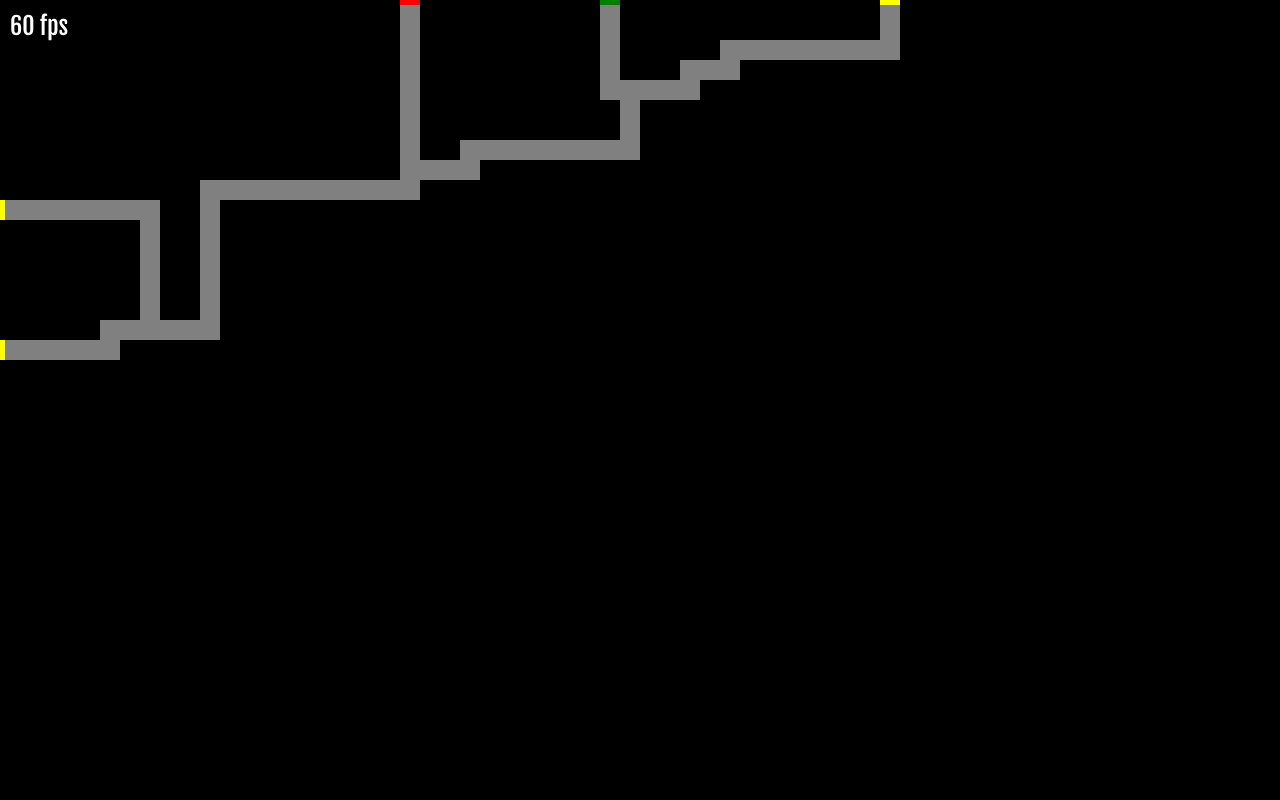
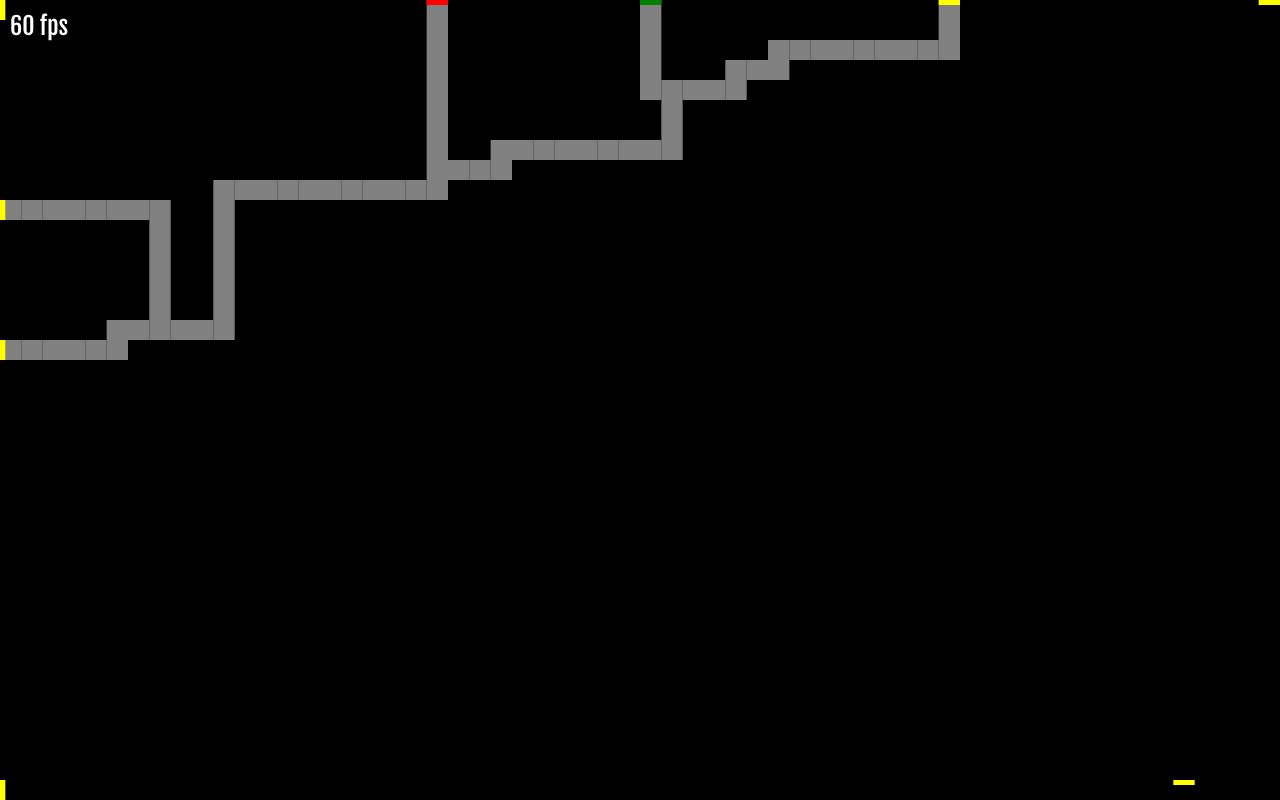
Before and after one commit to ekinhbayar/tower-defense, a plain HTML site: page public/index.html in a window 1280 px wide. Drawn offline with Linux system fonts and the light colour scheme.

Commit message:
Added enemy entity
Implemented map scaling
Added test players

```diff
--- a/public/index.html
+++ b/public/index.html
@@ -13,6 +13,7 @@
         <script src="js/lib/UserInterface/Fps.js"></script>
         <script src="js/lib/UserInterface/Spawn.js"></script>
         <script src="js/lib/UserInterface/Player.js"></script>
+        <script src="js/lib/UserInterface/Enemy.js"></script>
         <script src="js/lib/UserInterface/Path.js"></script>
         <script src="js/lib/UserInterface/Map.js"></script>
         <script src="js/lib/Fps.js"></script>
--- /dev/null
+++ b/public/js/lib/UserInterface/Enemy.js
@@ -0,0 +1,24 @@
+var TowerDefense = TowerDefense || {};
+TowerDefense.UserInterface = TowerDefense.UserInterface || {};
+
+TowerDefense.UserInterface.Enemy = (function() {
+    'use strict';
+
+    function Enemy(x, y) {
+        this.x = x;
+        this.y = y;
+    }
+
+    Enemy.prototype.update = function(x, y) {
+        this.x += x;
+        this.y += y;
+    };
+
+    Enemy.prototype.draw = function(scale, canvasContext) {
+        canvasContext.fillStyle = '#ff3300';
+
+        canvasContext.fillRect(this.x, this.y, 5, 5);
+    };
+
+    return Enemy;
+}());
--- a/public/js/lib/UserInterface/Fps.js
+++ b/public/js/lib/UserInterface/Fps.js
@@ -8,7 +8,7 @@ TowerDefense.UserInterface.Fps = (function() {
         this.fpsCounter = fpsCounter;
     }
 
-    Fps.prototype.draw = function(canvasContext) {
+    Fps.prototype.draw = function(scale, canvasContext) {
         canvasContext.font      = '24px Interface';
         canvasContext.fillStyle = 'white';
 
--- a/public/js/lib/UserInterface/Map.js
+++ b/public/js/lib/UserInterface/Map.js
@@ -18,14 +18,18 @@ TowerDefense.UserInterface.Map = (function(exports) {
         map.players.forEach((player) => {
             this.players.push(new exports.TowerDefense.UserInterface.Player(map.player, player));
         });
+
+        this.enemy = new exports.TowerDefense.UserInterface.Enemy(map.spawn.x + 10, map.spawn.y - 5);
     }
 
-    Map.prototype.draw = function(canvasContext, canvas) {
+    Map.prototype.draw = function(scale, canvasContext, canvas) {
         this.drawBackground(canvasContext, canvas);
-        this.drawPath(canvasContext);
-        this.drawPlayers(canvasContext, canvas);
+        this.drawPath(scale, canvasContext);
+        this.drawPlayers(scale, canvasContext, canvas);
 
-        this.spawn.draw(canvasContext, canvas);
+        this.enemy.draw(scale, canvasContext);
+
+        this.spawn.draw(scale, canvasContext, canvas);
     };
 
     Map.prototype.drawBackground = function(canvasContext, canvas) {
@@ -33,15 +37,15 @@ TowerDefense.UserInterface.Map = (function(exports) {
         canvasContext.fillRect(0, 0, canvas.width, canvas.height);
     };
 
-    Map.prototype.drawPath = function(canvasContext) {
+    Map.prototype.drawPath = function(scale, canvasContext) {
         this.paths.forEach((path) => {
-            path.draw(canvasContext);
+            path.draw(scale, canvasContext);
         });
     };
 
-    Map.prototype.drawPlayers = function(canvasContext, canvas) {
+    Map.prototype.drawPlayers = function(scale, canvasContext, canvas) {
         this.players.forEach((player) => {
-            player.draw(canvasContext, canvas);
+            player.draw(scale, canvasContext, canvas);
         });
     };
 
--- a/public/js/lib/UserInterface/Path.js
+++ b/public/js/lib/UserInterface/Path.js
@@ -9,10 +9,10 @@ TowerDefense.UserInterface.Path = (function() {
         this.y = y;
     }
 
-    Path.prototype.draw = function(canvasContext) {
+    Path.prototype.draw = function(scale, canvasContext) {
         canvasContext.fillStyle = 'gray';
 
-        canvasContext.fillRect(this.x, this.y, 20, 20);
+        canvasContext.fillRect(this.x * scale.x, this.y * scale.y, 20 * scale.x, 20 * scale.y);
     };
 
     return Path;
--- a/public/js/lib/UserInterface/Player.js
+++ b/public/js/lib/UserInterface/Player.js
@@ -13,7 +13,7 @@ TowerDefense.UserInterface.Player = (function() {
         this.y    = player.y;
     }
 
-    Player.prototype.draw = function(canvasContext, canvas) {
+    Player.prototype.draw = function(scale, canvasContext, canvas) {
         if (this.id === this.authenticatedPlayer.id) {
             canvasContext.fillStyle = 'green';
         } else {
@@ -21,9 +21,9 @@ TowerDefense.UserInterface.Player = (function() {
         }
 
         if (this.x === 0 || this.x === canvas.width) {
-            canvasContext.fillRect(this.x, this.y, 5, 20);
+            canvasContext.fillRect(this.x * scale.x, this.y * scale.y, 5 * scale.x, 20 * scale.y);
         } else {
-            canvasContext.fillRect(this.x, this.y, 20, 5);
+            canvasContext.fillRect(this.x * scale.x, this.y * scale.y, 20 * scale.x, 5 * scale.y);
         }
     };
 
--- a/public/js/lib/UserInterface/Spawn.js
+++ b/public/js/lib/UserInterface/Spawn.js
@@ -9,13 +9,13 @@ TowerDefense.UserInterface.Spawn = (function() {
         this.y = y;
     }
 
-    Spawn.prototype.draw = function(canvasContext, canvas) {
+    Spawn.prototype.draw = function(scale, canvasContext, canvas) {
         canvasContext.fillStyle = 'red';
 
         if (this.x === 0 || this.x === canvas.width) {
-            canvasContext.fillRect(this.x, this.y, 5, 20);
+            canvasContext.fillRect(this.x * scale.x, this.y * scale.y, 5 * scale.x, 20 * scale.y);
         } else {
-            canvasContext.fillRect(this.x, this.y, 20, 5);
+            canvasContext.fillRect(this.x * scale.x, this.y * scale.y, 20 * scale.x, 5 * scale.y);
         }
     };
 
--- a/public/js/lib/Video/Canvas.js
+++ b/public/js/lib/Video/Canvas.js
@@ -4,13 +4,22 @@ TowerDefense.Video = TowerDefense.Video || {};
 TowerDefense.Video.Canvas = (function(exports) {
     'use strict';
 
+    const MAP_WIDTH  = 1200;
+    const MAP_HEIGHT = 800;
+
+    // MAPS ARE 1200x800
     function Canvas() {
         this.drawables = [];
+
+        this.scale = {x: 0, y: 0};
+        this.x    = 0;
+        this.y    = 0;
 
         this.canvas  = document.getElementById('game');
         this.context = this.canvas.getContext('2d');
 
         exports.addEventListener('resize', this.resize.bind(this), false);
+        document.addEventListener('mousewheel', this.scroll.bind(this), false);
 
         this.resize();
     }
@@ -18,6 +27,26 @@ TowerDefense.Video.Canvas = (function(exports) {
     Canvas.prototype.resize = function() {
         this.canvas.width  = exports.innerWidth;
         this.canvas.height = exports.innerHeight;
+
+        this.rescale();
+    };
+
+    Canvas.prototype.scroll = function(e) {
+        e.stopPropagation();
+        e.preventDefault();
+
+        if (e.deltaY === 100) {
+            this.scale.x /= 1.5;
+            this.scale.y /= 1.5;
+        } else if (e.deltaY === -100) {
+            this.scale.x *= 1.5;
+            this.scale.y *= 1.5;
+        }
+    };
+
+    Canvas.prototype.rescale = function() {
+        this.scale.x = this.canvas.width / MAP_WIDTH;
+        this.scale.y = this.canvas.height / MAP_HEIGHT;
     };
 
     Canvas.prototype.register = function(drawable) {
@@ -28,7 +57,7 @@ TowerDefense.Video.Canvas = (function(exports) {
         this.clear();
 
         this.drawables.forEach((drawable) => {
-            drawable.draw(this.context, this.canvas);
+            drawable.draw(this.scale, this.context, this.canvas);
         })
     };
 
--- a/public/js/main.js
+++ b/public/js/main.js
@@ -32,6 +32,30 @@
                 name: 'Excel',
                 x: 880,
                 y: 0
+            },
+            {
+                id: 5,
+                name: 'Top Left',
+                x: 0,
+                y: 0
+            },
+            {
+                id: 6,
+                name: 'Top Right',
+                x: 1180,
+                y: 0
+            },
+            {
+                id: 7,
+                name: 'Bottom Left',
+                x: 0,
+                y: 780
+            },
+            {
+                id: 8,
+                name: 'Bottom Right',
+                x: 1100,
+                y: 780
             }
         ],
         path: [
```
